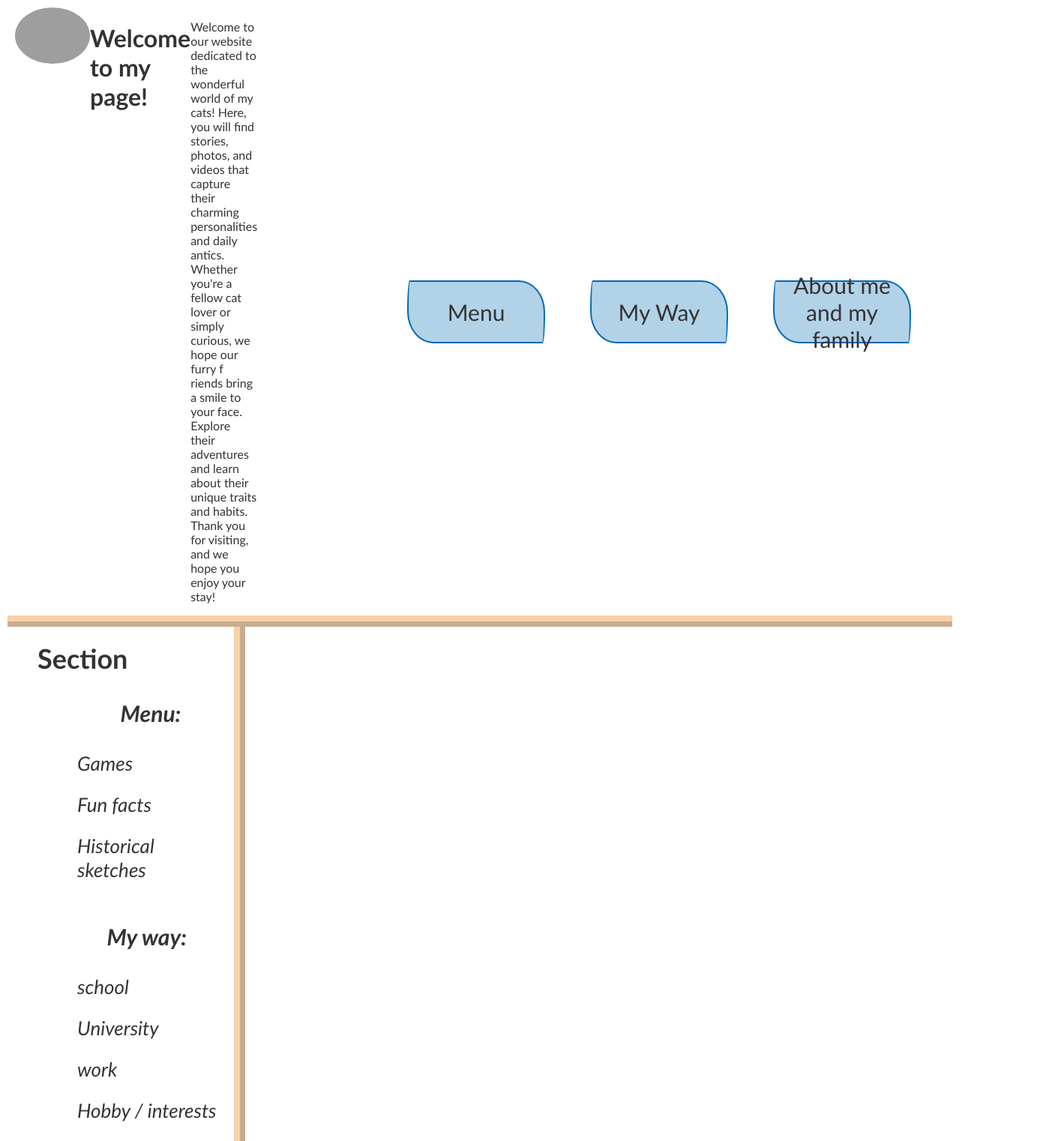
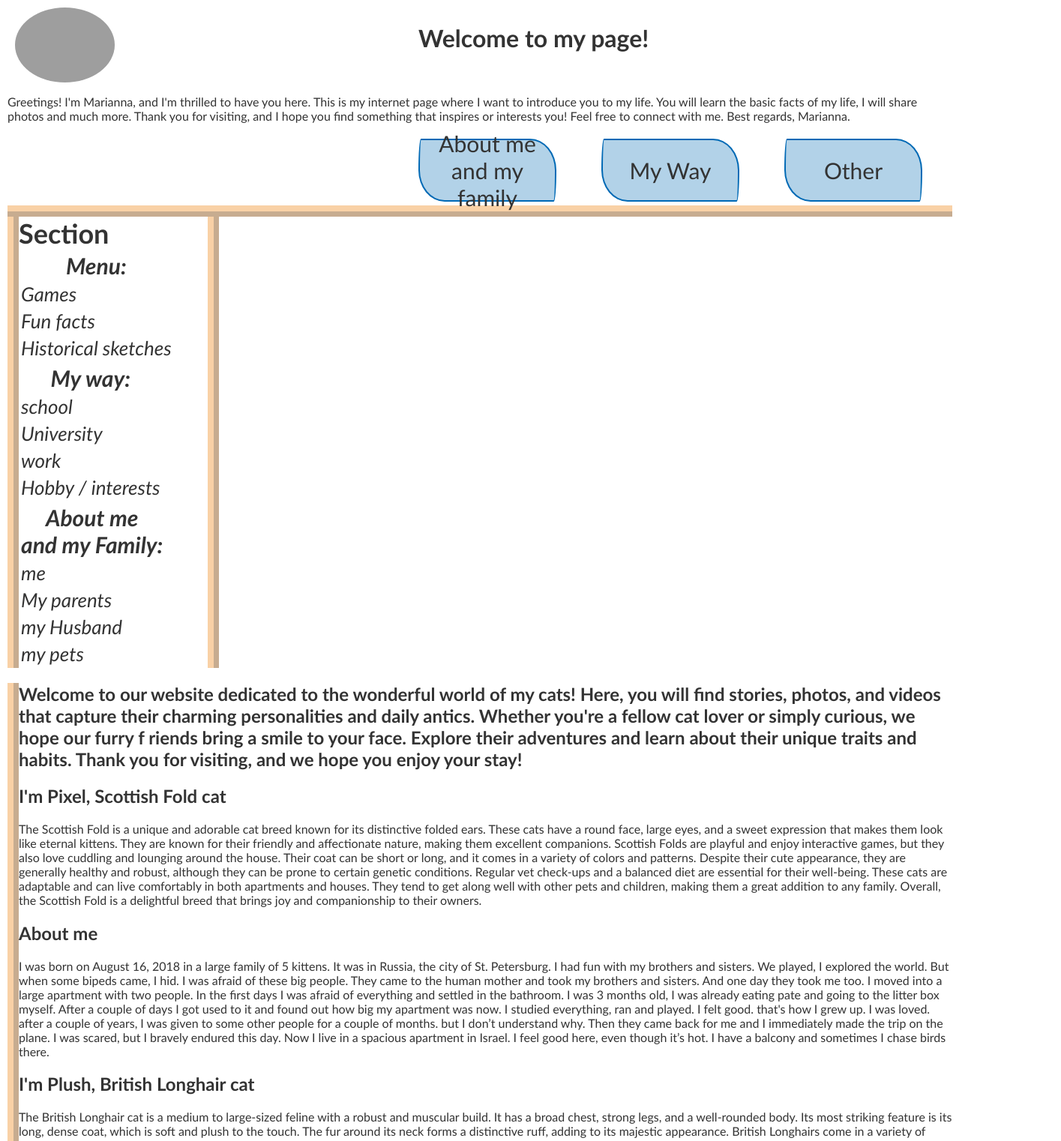
Before and after one commit to MMB0H/myPage, a plain HTML site: page index.html in a window 1280 px wide. Shown: the top 1522 px of the page at 75% size, 1415 px wide, since content can reach past the window. Drawn offline with Linux system fonts and the light colour scheme; grey boxes are pictures that could not be loaded.

Commit message:
add new sections

```diff
--- a/index.html
+++ b/index.html
@@ -11,21 +11,22 @@
   </head>
   <body>
     <header>
-      <img class="logo" src="images/logo.png" alt="logo of page 'woman'" />
-      <h1>Welcome to my page!</h1>
+      <div class="greeting">
+        <img class="logo" src="images/logo.png" alt="logo of page 'woman'" />
+        <h1>Welcome to my page!</h1>
+      </div>
       <p>
-        Welcome to our website dedicated to the wonderful world of my cats!
-        Here, you will find stories, photos, and videos that capture their
-        charming personalities and daily antics. Whether you're a fellow cat
-        lover or simply curious, we hope our furry f riends bring a smile to
-        your face. Explore their adventures and learn about their unique traits
-        and habits. Thank you for visiting, and we hope you enjoy your stay!
+        Greetings! I'm Marianna, and I'm thrilled to have you here. This is my
+        internet page where I want to introduce you to my life. You will learn
+        the basic facts of my life, I will share photos and much more. Thank you
+        for visiting, and I hope you find something that inspires or interests
+        you! Feel free to connect with me. Best regards, Marianna.
       </p>
       <nav class="top-menu">
         <div class="mma">
-          <div class="menu menu-button">Menu</div>
+          <div class="menu about-me-button">About me<br />and my family</div>
           <div class="menu my-way-button">My Way</div>
-          <div class="menu about-me-button">About me<br />and my family</div>
+          <div class="menu menu-button">Other</div>
         </div>
       </nav>
     </header>
@@ -105,7 +106,16 @@
       <section class="context">
         <section class="myPets">
           <section class="pixel">
-            <h1>I'm Pixel, Scottish Fold cat</h1>
+            <h2>
+              Welcome to our website dedicated to the wonderful world of my
+              cats! Here, you will find stories, photos, and videos that capture
+              their charming personalities and daily antics. Whether you're a
+              fellow cat lover or simply curious, we hope our furry f riends
+              bring a smile to your face. Explore their adventures and learn
+              about their unique traits and habits. Thank you for visiting, and
+              we hope you enjoy your stay!
+            </h2>
+            <h2>I'm Pixel, Scottish Fold cat</h2>
             <p>
               The Scottish Fold is a unique and adorable cat breed known for its
               distinctive folded ears. These cats have a round face, large eyes,
@@ -124,7 +134,7 @@
               a delightful breed that brings joy and companionship to their
               owners.
             </p>
-            <h1>About me</h1>
+            <h2>About me</h2>
             <p>
               I was born on August 16, 2018 in a large family of 5 kittens. It
               was in Russia, the city of St. Petersburg. I had fun with my
@@ -146,7 +156,7 @@
             </p>
           </section>
           <section class="plush">
-            <h1>I'm Plush, British Longhair cat</h1>
+            <h2>I'm Plush, British Longhair cat</h2>
             <p>
               The British Longhair cat is a medium to large-sized feline with a
               robust and muscular build. It has a broad chest, strong legs, and
@@ -164,7 +174,7 @@
               is a beautiful, gentle, and loving breed that can bring joy to any
               home.
             </p>
-            <h1>About me</h1>
+            <h2>About me</h2>
             <p>
               I don't remember my childhood. I remember that they loved me. at
               some point in time, I found myself on the street. I was about 7
@@ -183,6 +193,12 @@
     </main>
     <footer></footer>
   </body>
+  <footer>
+    <p>July 2024</p>
+    <p>GitHub</p>
+    <p>Facebook</p>
+    <p>Instagramm</p>
+  </footer>
   <script>
     javaScript.js;
   </script>
--- a/style.css
+++ b/style.css
@@ -16,7 +16,17 @@ body {
 header {
   width: 100%;
   border-bottom: 4mm ridge rgba(246, 178, 107, 0.6);
+}
+
+.greeting {
   display: flex;
+  flex-direction: row;
+  width: 100%;
+}
+
+.greeting h1 {
+  text-align: center;
+  flex-grow: 1;
 }
 
 .top-menu {
@@ -25,7 +35,7 @@ header {
 }
 
 .logo {
-  height: 75px;
+  height: 100px;
   margin-left: 10px;
   border-radius: 50%;
 }
@@ -33,10 +43,10 @@ header {
 .mma {
   display: flex;
   flex-direction: row;
-  justify-content: space-between;
+  justify-content: flex-end;
   flex-grow: 1;
-  align-items: center;
-  margin: 5px 170px 5px 170px;
+  align-items: end;
+  margin: 5px 10px 5px 10px;
 }
 
 .menu {
@@ -65,26 +75,27 @@ menu {
 
 .side-bar {
   height: 100%;
-  padding: 20px 10px 20px 40px;
-  border-right: 4mm ridge rgba(246, 178, 107, 0.6);
+  /* padding: 20px 10px 20px 40px; */
   width: 20%;
   font-size: 36px;
   font-weight: bolder;
+  border-left: 4mm ridge rgba(246, 178, 107, 0.6);
+  border-right: 4mm ridge rgba(246, 178, 107, 0.6);
 }
 
 .aside-bar {
-  margin-top: 30px;
+  /* margin-top: 30px; */
 }
 
 .aside-table {
-  padding-left: 50px;
+  /* padding-left: 50px; */
 }
 
 .table-head {
   text-align: center;
   font-size: 30px;
   font-weight: bold;
-  padding-bottom: 30px;
+  /* padding-bottom: 30px; */
   font-style: italic;
 }
 
@@ -92,7 +103,7 @@ menu {
   text-align: middle;
   font-size: 26px;
   font-weight: lighter;
-  padding-bottom: 20px;
+  /* padding-bottom: 20px; */
   font-style: oblique;
 }
 
@@ -104,6 +115,11 @@ menu {
 menu {
   display: flex;
 }
+
+.context {
+  border-left: 4mm ridge rgba(246, 178, 107, 0.6);
+}
+
 .pixel .plush {
   width: 40%;
   flex-direction: row;
```
